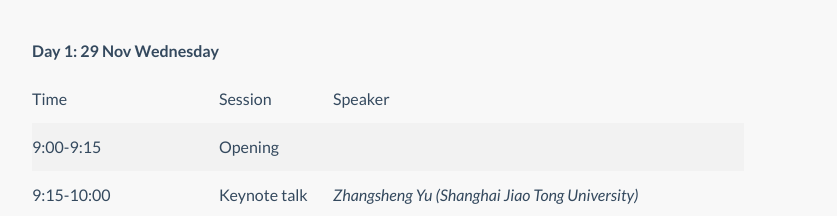
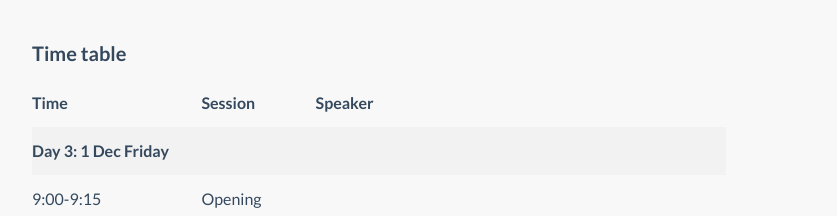
Before and after one commit to LoG2023SH/log2023sh, a plain HTML site: page index.html in a window 1280 px wide. Shown: the part 7774-7990 px from the top of the page, without its empty margins (38-875 px from the left). Drawn offline with Linux system fonts and the light colour scheme; files whose address does not match are found by name.

Commit message:
Update index.html

```diff
--- a/index.html
+++ b/index.html
@@ -552,16 +552,21 @@ function showhide(id) {
       <table border="0" class="dataframe">
         <thead>
           <tr style="text-align: right;">
-            <th>Day 1: 29 Nov  Wednesday</th>
+            <th><h4>Time table</h4></th>
             <th> </th>
             <th style="font-style:normal;"></th>
           </tr>
         </thead>
         <tbody>
           <tr>
-            <td style="font-style:normal;">Time</td>
-            <td style="font-style:normal;"> Session </td>
-            <td style="font-style:normal;">Speaker</td>
+            <th style="font-style:normal;">Time</th>
+            <th style="font-style:normal;"> Session </th>
+            <th style="font-style:normal;">Speaker</th>
+          </tr>
+          <tr>
+            <th>Day 3: 1 Dec  Friday</th>
+            <td></td>
+            <td></td>
           </tr>
           <tr>
             <td>9:00-9:15</td>
```
